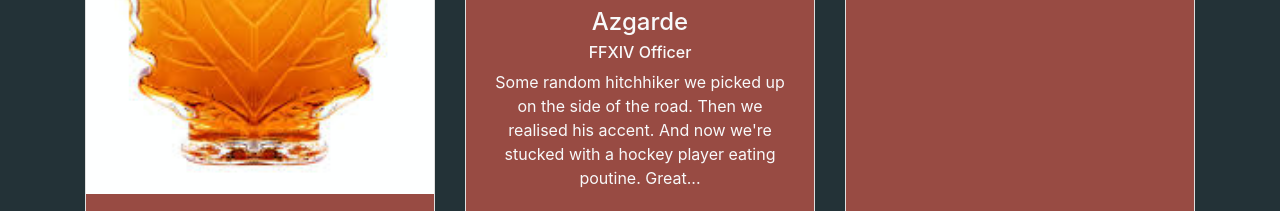
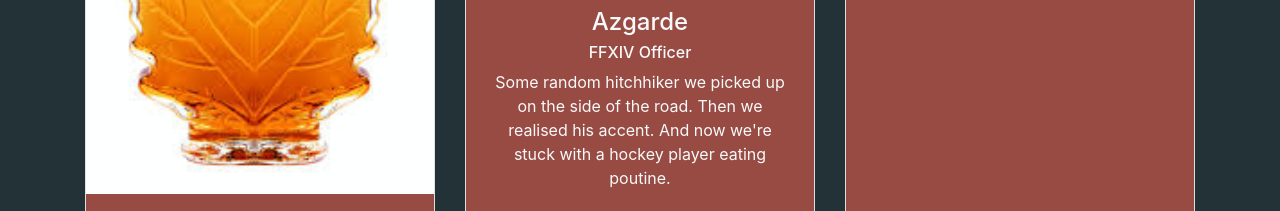
Before and after one commit to AbsolvedGaming/Absolved-Gaming, a website: page leadership.html in a window 1280 px wide. Shown: the part 2241-2452 px from the top of the page. Drawn offline with Linux system fonts and the light colour scheme.

Commit message:
Update leadership.html

```diff
--- a/leadership.html
+++ b/leadership.html
@@ -176,7 +176,7 @@
           <div class="card-body" style="background-color: #984b43;">
             <h4 class="card-title text-light">Azgarde</h4>
             <h6 class="card-subtitle mb-2 text-light">FFXIV Officer</h6>
-            <p class="card-text text-light">Some random hitchhiker we picked up on the side of the road. Then we realised his accent. And now we're stucked with a hockey player eating poutine. Great...</p>
+            <p class="card-text text-light">Some random hitchhiker we picked up on the side of the road. Then we realised his accent. And now we're stuck with a hockey player eating poutine.</p>
           </div>
           <div class="card-footer text-light" style="background-color: #233237;">Discord User : Azgarde#2158</div>
         </div>
```
